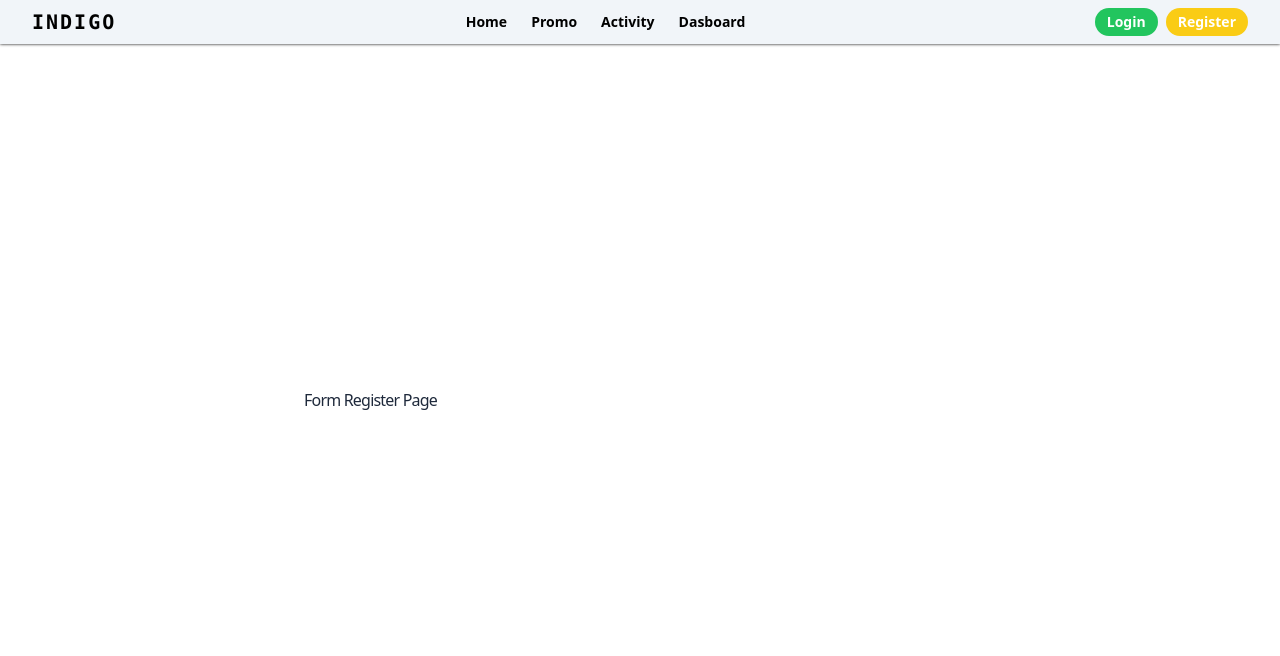
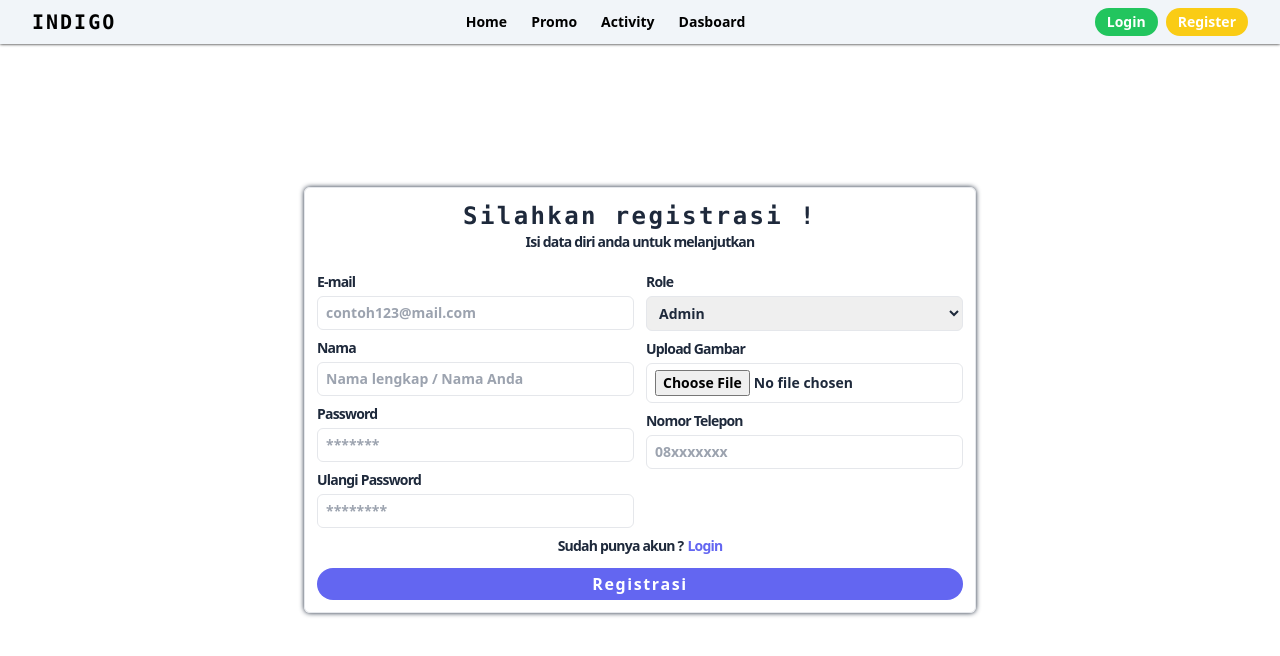
Before and after one commit to msfrzl1/final_travel, a React (Vite) app: page /register in a window 1280 px wide. Shown: the top 656 px of the page. Built offline with nearby package versions, Linux system fonts and the light colour scheme.

Commit message:
create form input register page and stylling

```diff
--- a/src/components/Fragments/FormRegister/index.jsx
+++ b/src/components/Fragments/FormRegister/index.jsx
@@ -1,7 +1,81 @@
+import { Link } from 'react-router-dom';
+import FormInput from '../../Elements/FormInput';
+import Button from '../../Elements/Button';
+import SelectOption from '../../Elements/SelectOption';
+
 export default function FormRegister() {
    return (
-      <div>
-         <h1>Form Register Page</h1>
+      <div className='max-w-2xl flex flex-col mx-auto border shadow-[0_0_5px_0] rounded-md p-3 mt-16 mb-5 md:mb-0 md:mt-0 overflow-hidden'>
+         <div className='text-center mb-5'>
+            <div className='text-2xl font-mono font-black tracking-widest'>Silahkan registrasi !</div>
+            <div className='text-sm font-semibold'>Isi data diri anda untuk melanjutkan</div>
+         </div>
+         <form>
+            <div className='w-full grid grid-cols-1 md:grid-cols-2 gap-0 md:gap-3'>
+               <div className='w-full'>
+                  <FormInput
+                     htmlfor={'email'}
+                     title={'E-mail'}
+                     type={'email'}
+                     name={'email'}
+                     placeholder={'contoh123@mail.com'}
+                  />
+                  <FormInput
+                     htmlfor={'name'}
+                     title={'Nama'}
+                     name={'name'}
+                     placeholder={'Nama lengkap / Nama Anda'}
+                  />
+                  <FormInput
+                     htmlfor={'password'}
+                     title={'Password'}
+                     type={'password'}
+                     name={'password'}
+                     placeholder={'*******'}
+                  />
+                  <FormInput
+                     htmlfor={'passwordRepeat'}
+                     title={'Ulangi Password'}
+                     type={'password'}
+                     name={'passwordRepeat'}
+                     placeholder={'********'}
+                  />
+               </div>
+               <div className='w-full'>
+                  <SelectOption
+                     htmlFor={'role'}
+                     title={'Role'}
+                     name={'role'}
+                  >
+                     <option value={'admin'}>Admin</option>
+                     <option value={'user'}>User</option>
+                  </SelectOption>
+                  <FormInput
+                     htmlfor={'profilePictureUrl'}
+                     title={'Upload Gambar'}
+                     type={'file'}
+                     name={'profilePictureUrl'}
+                  />
+                  <FormInput
+                     htmlfor={'phoneNumber'}
+                     title={'Nomor Telepon'}
+                     type={'number'}
+                     name={'phoneNumber'}
+                     placeholder={'08xxxxxxx'}
+                  />
+               </div>
+            </div>
+            <div className='flex justify-center font-semibold gap-1 pb-3 text-sm'>
+               <div>Sudah punya akun ?</div>
+               <Link
+                  to='/login'
+                  className='text-indigo-500 hover:underline'
+               >
+                  Login
+               </Link>
+            </div>
+            <Button className='w-full bg-indigo-500 hover:bg-indigo-600'>Registrasi</Button>
+         </form>
       </div>
    );
 }
```
